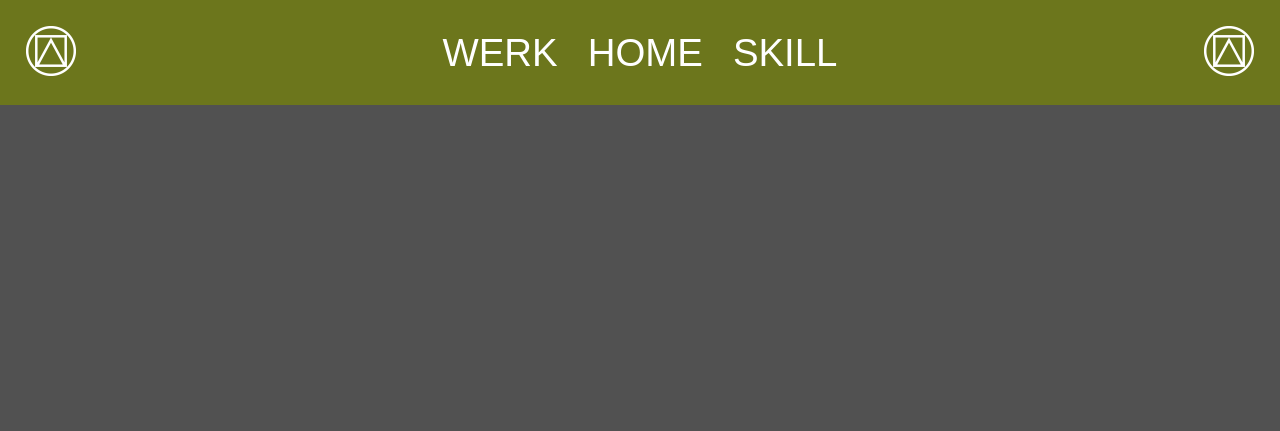
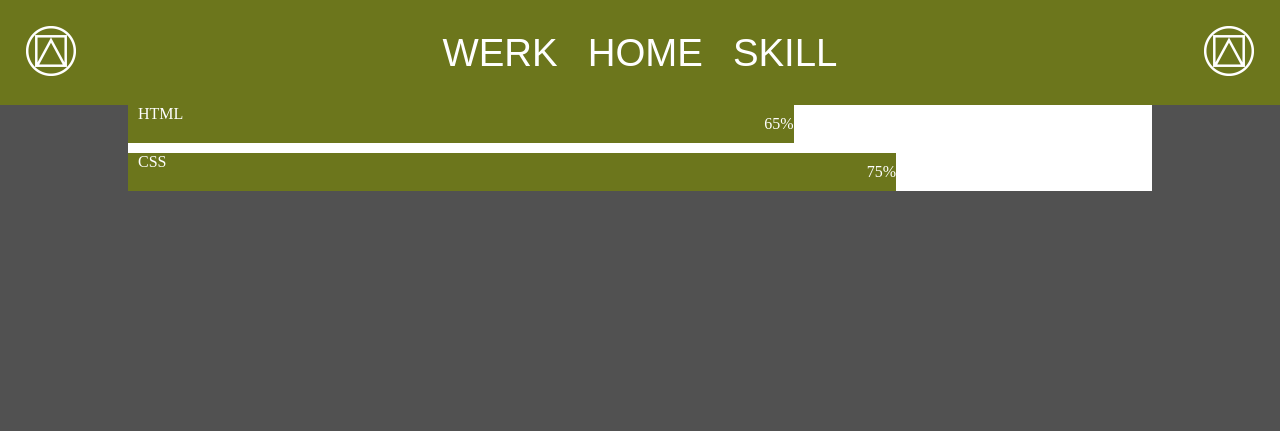
Before and after one commit to Joost-berkhout/portfolio_nieuw, a PHP site: page /php/skill.php in a window 1280 px wide. Shown: the top 431 px of the page. Run offline with PHP 8.4, Linux system fonts and the light colour scheme.

Commit message:
home pagina af + begin skill pagina

```diff
--- a/css/main.css
+++ b/css/main.css
@@ -110,7 +110,7 @@ body {
   padding: 20px;
   background-color: rgb(81, 81, 81);
   max-width: 600px;
-  font-family: sans-serif, Impact, 'Arial Narrow Bold', sans-serif;
+  font-family: sans-serif;
   color: #ffffff;
   margin-left: auto;
   margin-right: auto;
@@ -119,7 +119,7 @@ body {
 .text-contact label {
   display: block;
   color: #ffffff;
-  font-family: sans-serif, Impact, 'Arial Narrow Bold', sans-serif;
+  font-family: sans-serif;
 }
 /* make submit button look good */
 input[type=submit] {
@@ -160,3 +160,84 @@ textarea {
     margin-top: 6px;
   }
 }
+
+/* home page size/position/block */
+.home-content {
+  display: flex;
+  justify-content: center;
+  align-items: stretch;
+  flex-wrap: wrap;
+  padding-top: 5%;
+}
+/* adjust img in home page size/position*/
+.portrait {
+  max-width: 100%;
+  height: auto;
+  align-self: center;
+}
+/* adjust text in home page color/size/font/position/padding */
+.text {
+  display: flex;
+  flex-direction: column;
+  justify-content: space-between;
+  margin-left: 10%;
+  font-size: 150%;
+  color: #fff;
+  font-family: sans-serif;
+  line-height: 5; /* Adjust the line-height value as needed */
+}
+
+@media (max-width: 768px) {
+  /* makes a block of the content in the home page (mobile) position */
+  .home {
+    flex-direction: column;
+    align-items: center;
+  }
+  /* adjust text in home page (mobile) color/size/font/position/padding/border */
+  .text {
+    margin-left: 0;
+    margin-top: 10px;
+    line-height: 1.5; /* Adjust the line-height value as needed */
+    border: 4px solid #6c761c;
+    font-size: 100%;
+  }
+}
+
+
+
+.skill-container {
+  width: 80%;
+  background-color: #ffffff;
+  margin: 0 auto;
+  position: relative;
+}
+
+.skills {
+  text-align: right;
+  padding-top: 10px;
+  padding-bottom: 10px;
+  color: white;
+  position: relative;
+  z-index: 1;
+  margin-bottom: 10px; /* Add some margin between bars */
+}
+
+.html {
+  width: 65%;
+  background-color: #6c761c;
+}
+
+.css {
+  width: 75%;
+  background-color: #6c761c;
+}
+
+.skill-label {
+  position: absolute;
+  left: 0;
+  top: 0;
+  bottom: 0;
+  margin: auto;
+  padding-left: 10px;
+  color: white;
+}
--- a/js/main.js
+++ b/js/main.js
@@ -12,7 +12,7 @@ window.addEventListener('load', function() {
     document.querySelector('.content').style.marginTop = navbarHeight + 'px';
   }
 
-//footer
+//footer under page
 window.addEventListener('load', function() {
     adjustContentMargin();
   });
--- a/php/components/header/header.php
+++ b/php/components/header/header.php
@@ -9,7 +9,9 @@
 <nav class="navbar">
     <!--logo-->
     <div class="logo-container">
+        <a href="../php/home.php">
             <img class="logo-img" src="..\img\logo-small.png">
+        </a>
     </div>
     <!--links-->
     <ul class="navbar-nav">
@@ -19,12 +21,13 @@
     </ul>
     <!--logo-->
     <div class="logo-container">
+        <a href="../php/home.php">
             <img class="logo-img" src="..\img\logo-small.png">
+        </a>
     </div>
 </nav>
 <!--include footer/javascript/style-->
 <?php include "../php/components/footer/footer.php" ?>
 <style><?php include "../css/main.css" ?></style>
-<script src="../js/main.js"></script>
 </body>
 </html>
--- a/php/skill.php
+++ b/php/skill.php
@@ -8,6 +8,21 @@
 <body>
 <div class="content">
 
+
+
+        <div class="skill-container">
+            <div class="skills html">
+                <p class="skill-label">HTML</p>
+                65%
+            </div>
+            <div class="skills css">
+                <p class="skill-label">CSS</p>
+                75%
+            </div>
+        </div>
+
+
+</div>
 </div>
 <?php include "../php/components/header/header.php" ?>
 </body>
```
Also changed, not shown: php/components/header/js/script.js (deleted, +0 -14 lines), php/home.php (+10 -0 lines), img/logo.ico (deleted), img/pasfoto_small.png (deleted), img/portrait.png (added).
